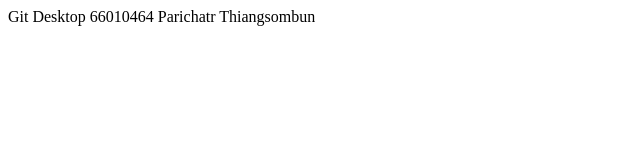
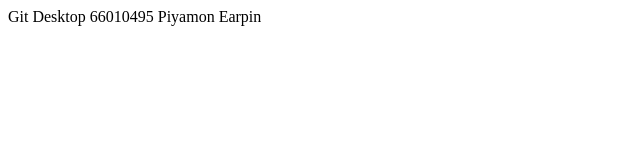
Before and after one commit to saipanm/git101, a plain HTML site: page index.html in a window 1280 px wide. Shown: the full height of the page, 0-640 px from the left. Drawn offline with Linux system fonts and the light colour scheme.

Commit message:
Update index.html

```diff
--- a/index.html
+++ b/index.html
@@ -6,6 +6,6 @@
     <title>Document</title>
 </head>
 <body>
-    Git Desktop 66010464 Parichatr Thiangsombun
+    Git Desktop 66010495 Piyamon Earpin
 </body>
 </html>
```
